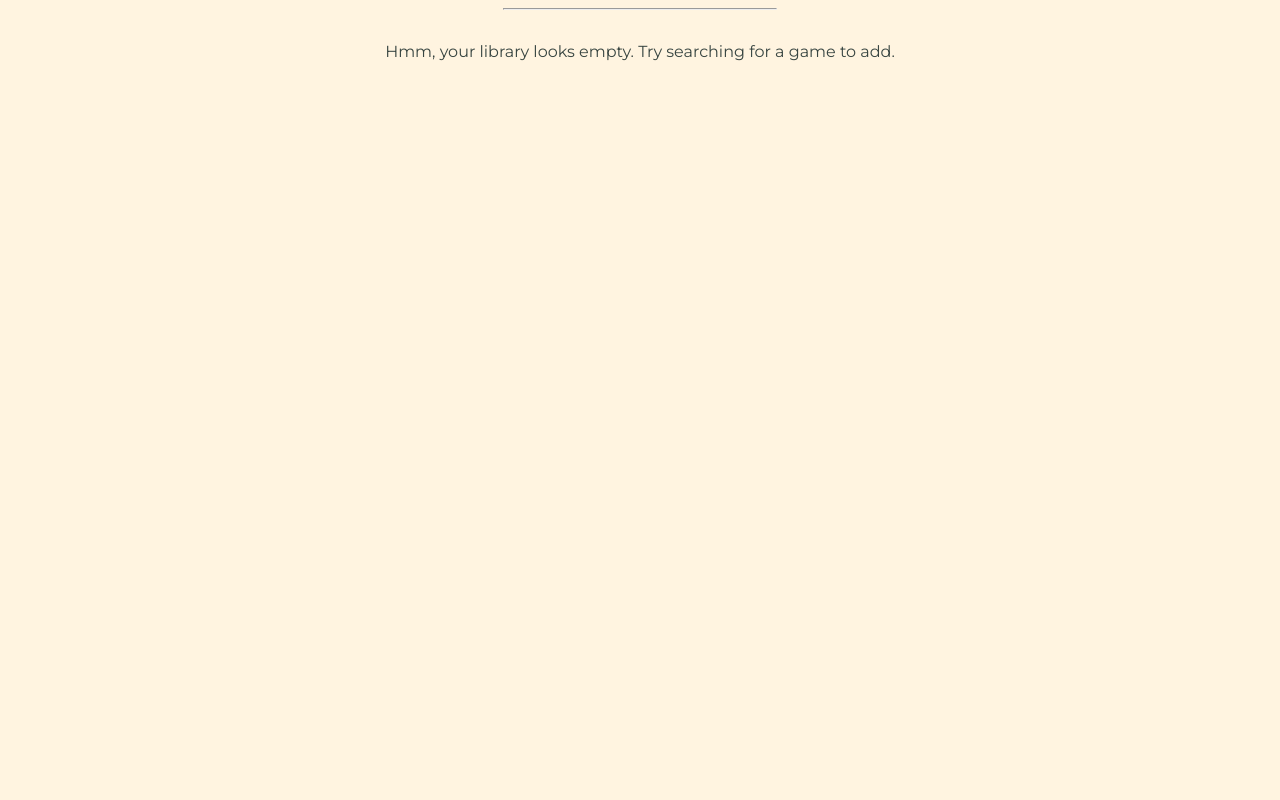
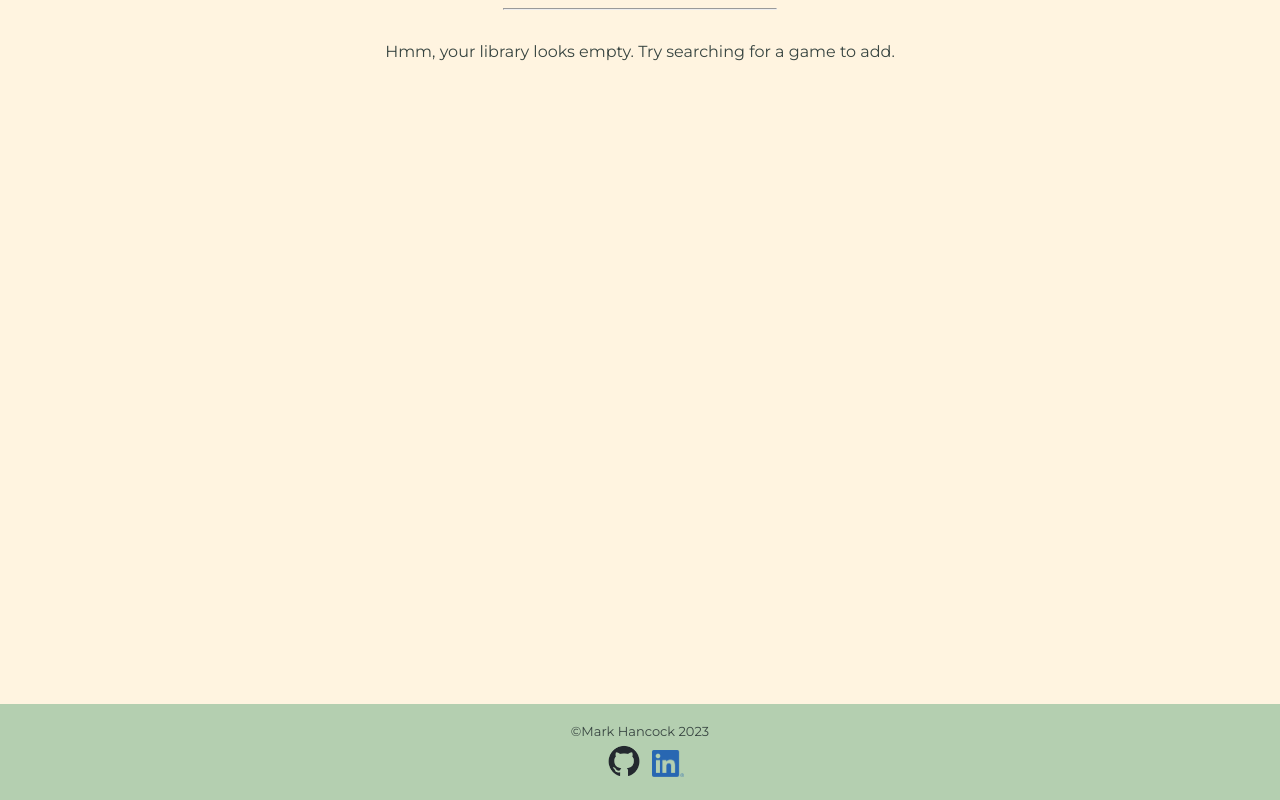
Before and after one commit to mwhancock/react-game-shelf, a React (Create React App) app: page / in a window 1280 px wide. Shown: the part 660-1460 px from the top of the page. Before the commit the page ends 1281 px from the top, so only its background shows below. Built offline with nearby package versions, Linux system fonts and the light colour scheme.

Commit message:
create footer and add to body

```diff
--- a/src/components/Body.jsx
+++ b/src/components/Body.jsx
@@ -1,6 +1,7 @@
 import Dialog from "./Dialog"
 import Nav from "./Nav"
 import Home from "./Home"
+import Footer from "./Footer"
 
 export default function Body() {
     return (<>
@@ -8,6 +9,7 @@ export default function Body() {
          <Dialog />
          <Nav />
          <Home />
+         <Footer />
         </main>
     </>)
 }
--- /dev/null
+++ b/src/components/Footer.jsx
@@ -0,0 +1,13 @@
+export default function Footer() {
+    return (
+        <>
+            <footer>
+                <div className="foot">
+                    <p className="copy">&copy;Mark Hancock 2023</p>
+                    <a href="https://github.com/mwhancock"><img src={require("../img/github-mark.png")} alt="Github logo" className="social-logo" /></a>
+                    <a href="https://www.linkedin.com/in/mark-hancock-345228aa"><img src={require("../img/LI-In-Bug.png")} alt="LinkedIn logo" className="social-logo" /></a>
+                </div>
+            </footer>
+        </>
+    )
+}
```
